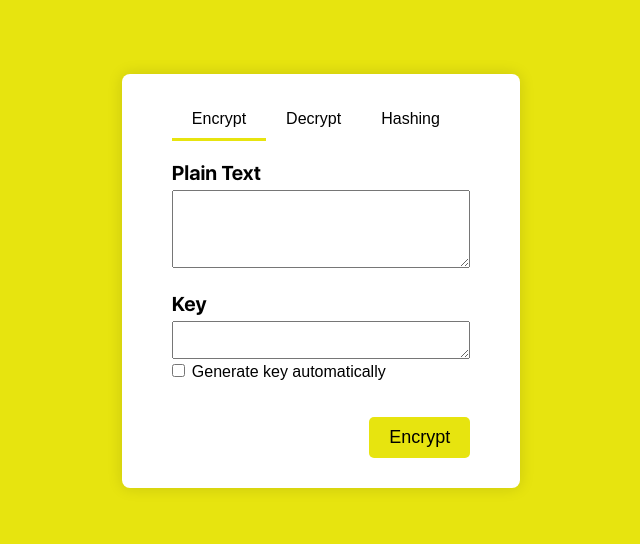
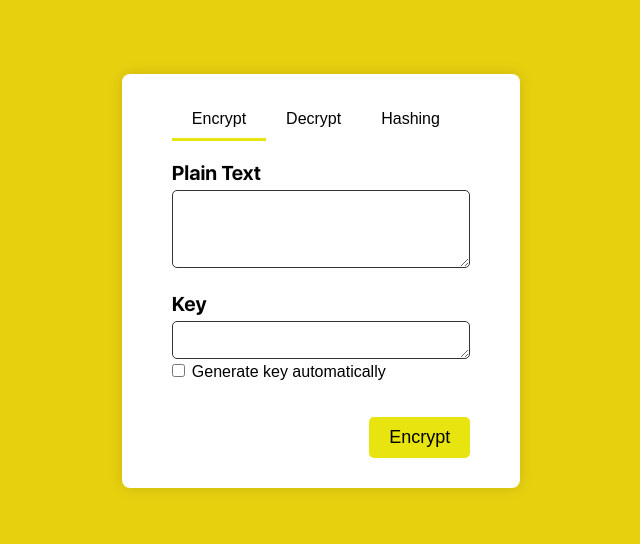
Before and after one commit to theowlacademy/crypto, a plain HTML site: page index.html in a window 1280 px wide. Shown: the part 108-652 px from the top of the page, without its empty margins (319-959 px from the left). Drawn offline with Linux system fonts and the light colour scheme; files whose address does not match are found by name; a web font is replaced by a local one.

Commit message:
style changes

```diff
--- a/index.html
+++ b/index.html
@@ -5,7 +5,7 @@
 	<meta charset="UTF-8">
 	<meta name="viewport" content="width=device-width, initial-scale=1.0">
 	<link rel="shortcut icon" href="assets/logo.svg" type="image/x-icon">
-	<meta name="theme-color" content="#e7e40f">
+	<meta name="theme-color" content="#e7d10f">
 	<title>The Owl Academy - Playground</title>
 	<link rel="stylesheet" href="font.css">
 	<link rel="stylesheet" href="style.css">
--- a/style.css
+++ b/style.css
@@ -5,6 +5,7 @@ body {
 	margin: 0;
 	font-family: 'SF-UI-Display', sans-serif;
 	overflow: hidden;
+	background-color: #e7d10f;
 }
 header {
 	text-align: center;
@@ -20,8 +21,9 @@ main {
 	display: grid;
 	height: 100vh;
 	place-items: center;
-	background-color: #e7e40f;
+	background-color: #e7d10f;
 	width: 100%;
+	overflow: hidden;
 }
 button {
 	background-color: #e7e40f;
@@ -73,6 +75,8 @@ button:active{
 	font-size: 18px;
 	width: 100%;
 	resize: vertical;
+	border: 1px solid #333;
+	border-radius: 5px;
 }
 
 .work form div select {
```
